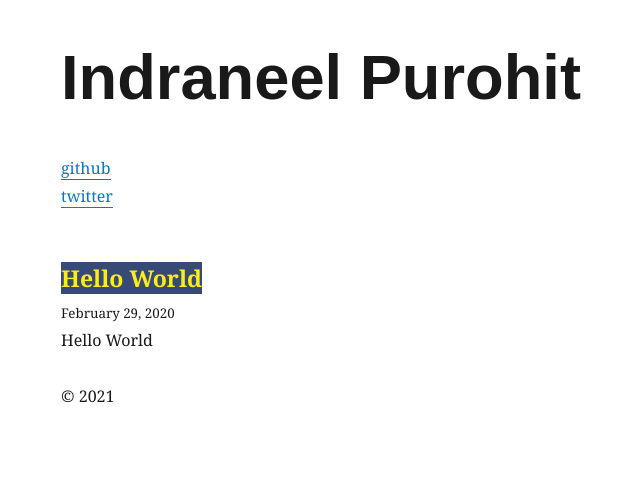
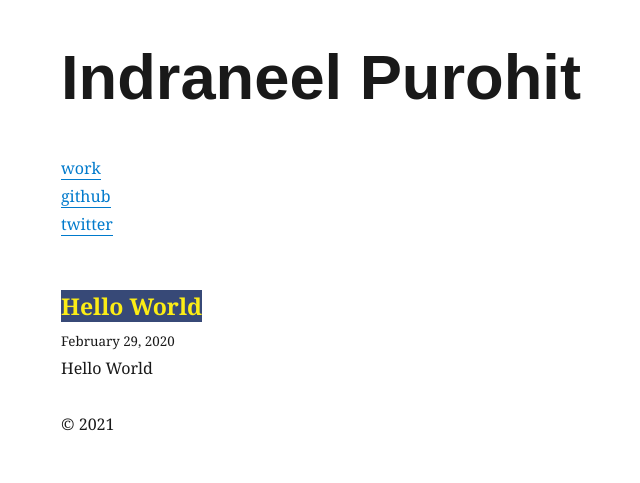
Before and after one commit to indraneel/indraneel.github.com, a Gatsby site: page / in a window 1280 px wide. Shown: the whole page, without its empty margins (96-736 px from the left). Built offline with nearby package versions, Linux system fonts and the light colour scheme; Gatsby itself is replaced by a stand-in of ours; some packages are replaced by stand-ins of ours.

Commit message:
rename bio component

```diff
--- a/src/components/bio.js
+++ b/src/components/bio.js
@@ -1,18 +1,18 @@
 /**
- * Bio component that queries for data
+ * BioComponent component that queries for data
  * with Gatsby's useStaticQuery component
  *
  * See: https://www.gatsbyjs.org/docs/use-static-query/
  */
 
 import React from "react"
-import { useStaticQuery, graphql } from "gatsby"
+import { useStaticQuery, graphql, Link } from "gatsby"
 
 import { rhythm } from "../utils/typography"
 
-const Bio = () => {
+const BioComponent = () => {
   const data = useStaticQuery(graphql`
-    query BioQuery {
+    query BioComponentQuery {
       site {
         siteMetadata {
           social {
@@ -33,6 +33,11 @@ const Bio = () => {
       }}
     >
       <div>
+        <Link to={`/work`} >
+          work
+        </Link>
+      </div>
+      <div>
         <a href={`https://github.com/indraneel`} target={`_blank`}>
           github
         </a>
@@ -46,4 +51,4 @@ const Bio = () => {
   )
 }
 
-export default Bio
+export default BioComponent
--- a/src/pages/index.js
+++ b/src/pages/index.js
@@ -1,7 +1,7 @@
 import React from "react"
 import { Link, graphql } from "gatsby"
 
-import Bio from "../components/bio"
+import BioComponent from "../components/bio"
 import Layout from "../components/layout"
 import SEO from "../components/seo"
 import { rhythm } from "../utils/typography"
@@ -13,7 +13,7 @@ const BlogIndex = ({ data, location }) => {
   return (
     <Layout location={location} title={siteTitle}>
       <SEO title="All posts" />
-      <Bio />
+      <BioComponent />
       {posts.map(({ node }) => {
         const title = node.frontmatter.title || node.fields.slug
         return (
--- a/src/templates/blog-post.js
+++ b/src/templates/blog-post.js
@@ -1,7 +1,7 @@
 import React from "react"
 import { Link, graphql } from "gatsby"
 
-import Bio from "../components/bio"
+import BioComponent from "../components/bio"
 import Layout from "../components/layout"
 import SEO from "../components/seo"
 import { rhythm, scale } from "../utils/typography"
@@ -46,7 +46,7 @@ const BlogPostTemplate = ({ data, pageContext, location }) => {
           }}
         />
         <footer>
-          <Bio />
+          <BioComponent />
         </footer>
       </article>
 
```
